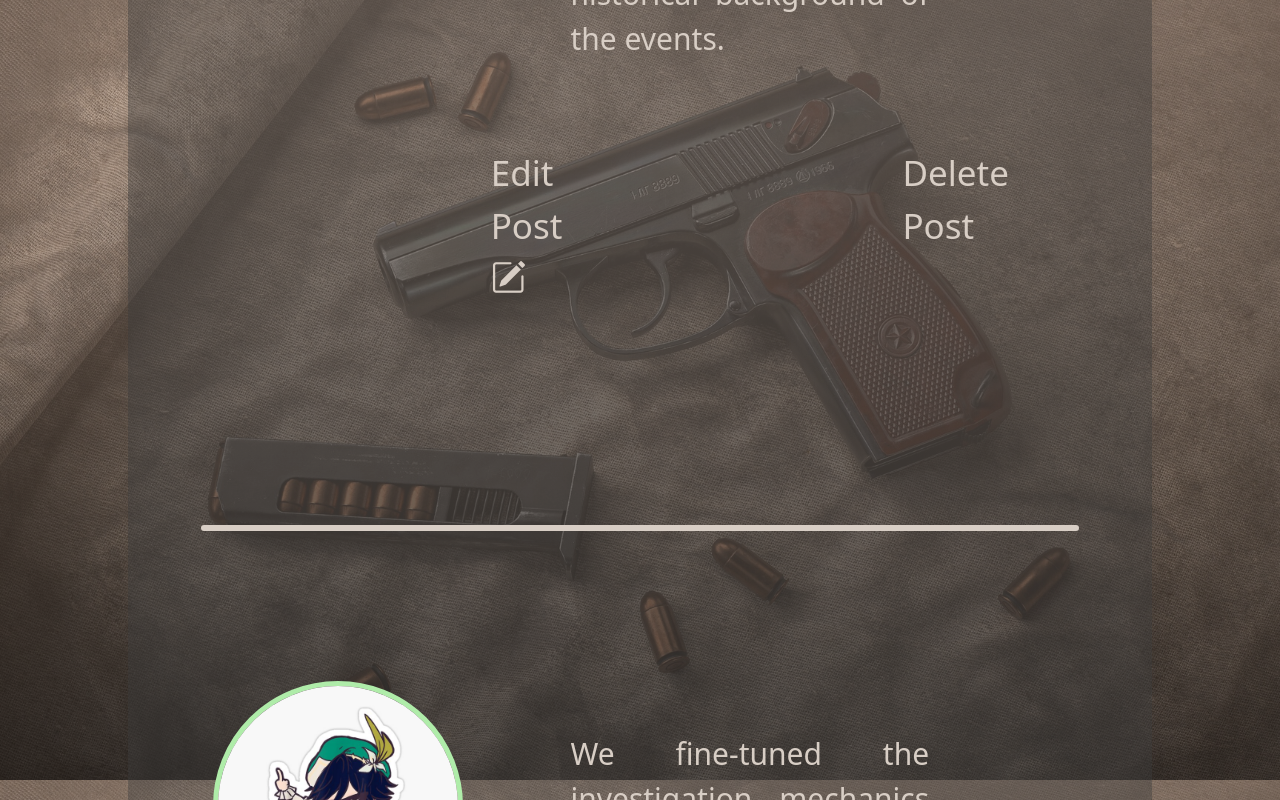
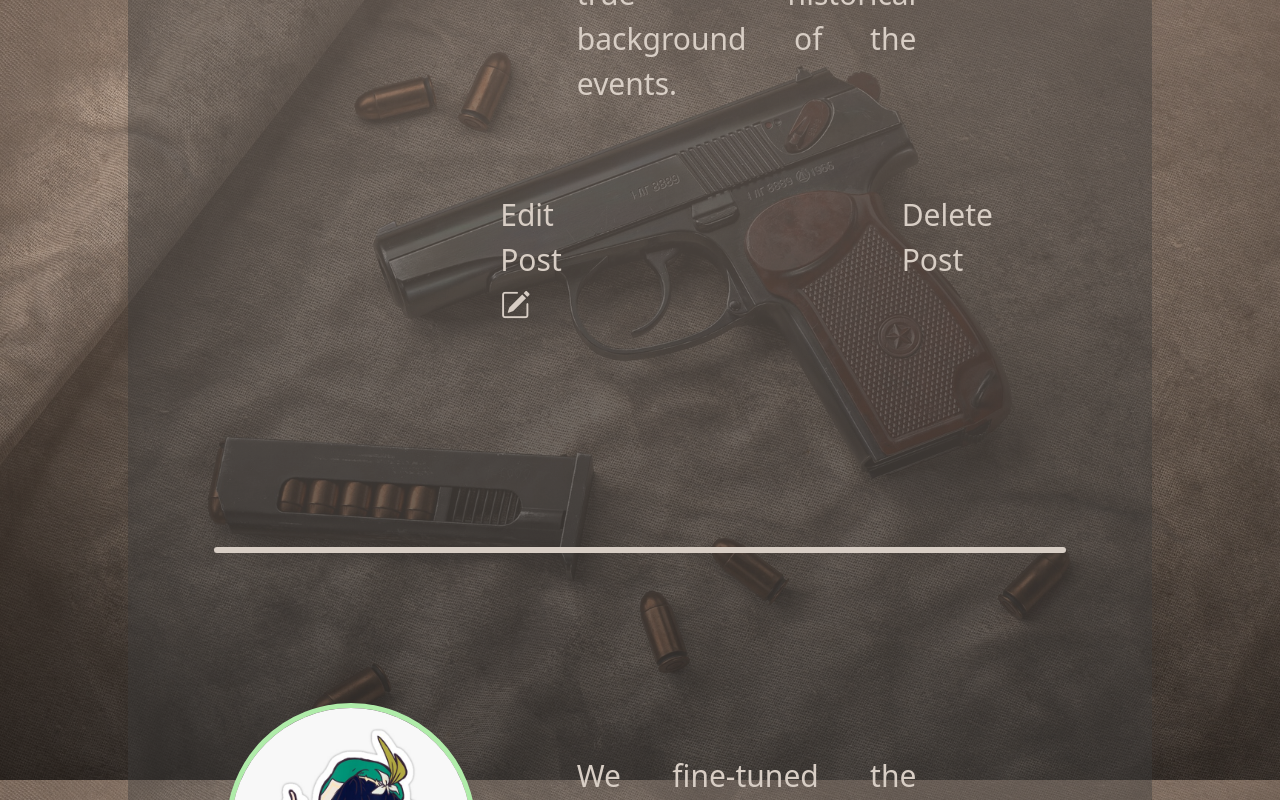
Before and after one commit to ZeroPaladin7283/Flames-of-Freedom-1956, an Angular app in the folder Web_Page/FrontEnd/: page /admindevlog in a window 1280 px wide. Shown: the part 820-1620 px from the top of the page. Built offline with nearby package versions, Linux system fonts and the light colour scheme.

Commit message:
CSS editing

```diff
--- a/Web_Page/FrontEnd/src/app/_components/admincommunity/admincommunity.component.css
+++ b/Web_Page/FrontEnd/src/app/_components/admincommunity/admincommunity.component.css
@@ -56,7 +56,7 @@
 }
 
 .communityContent .row .text a {
-    font-size: 35px !important;
+    font-size: 30px !important;
     width: 30% !important;
     text-decoration: none;
     color: #D8CeC5;
--- a/Web_Page/FrontEnd/src/app/_components/admindevlog/admindevlog.component.css
+++ b/Web_Page/FrontEnd/src/app/_components/admindevlog/admindevlog.component.css
@@ -57,7 +57,7 @@
     display: flex;
     flex-direction: row !important;
     margin-top: 50px !important;
-    font-size: 35px;
+    font-size: 30px;
     padding: 10px !important;
 }
 
```
Also changed, not shown: 1 other file (tests, documents, lock files or other folders).
